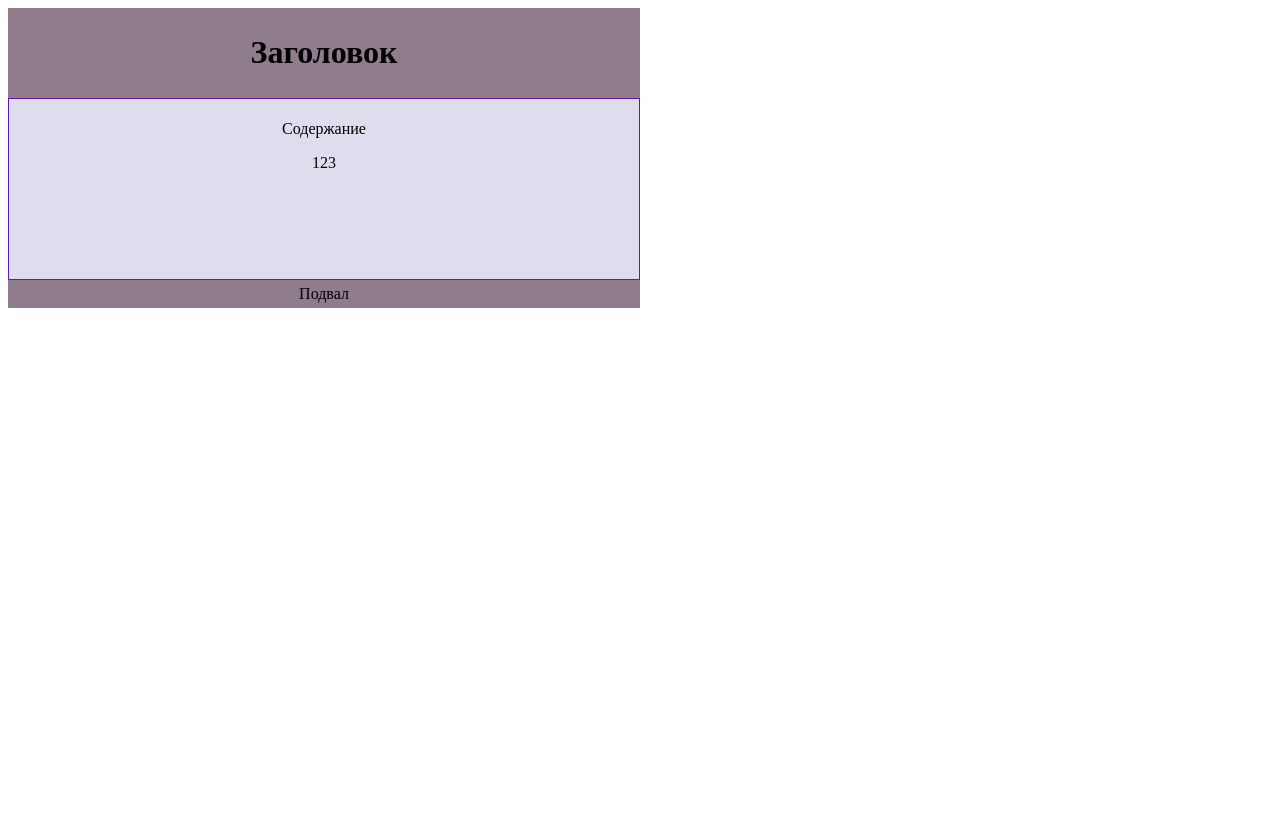
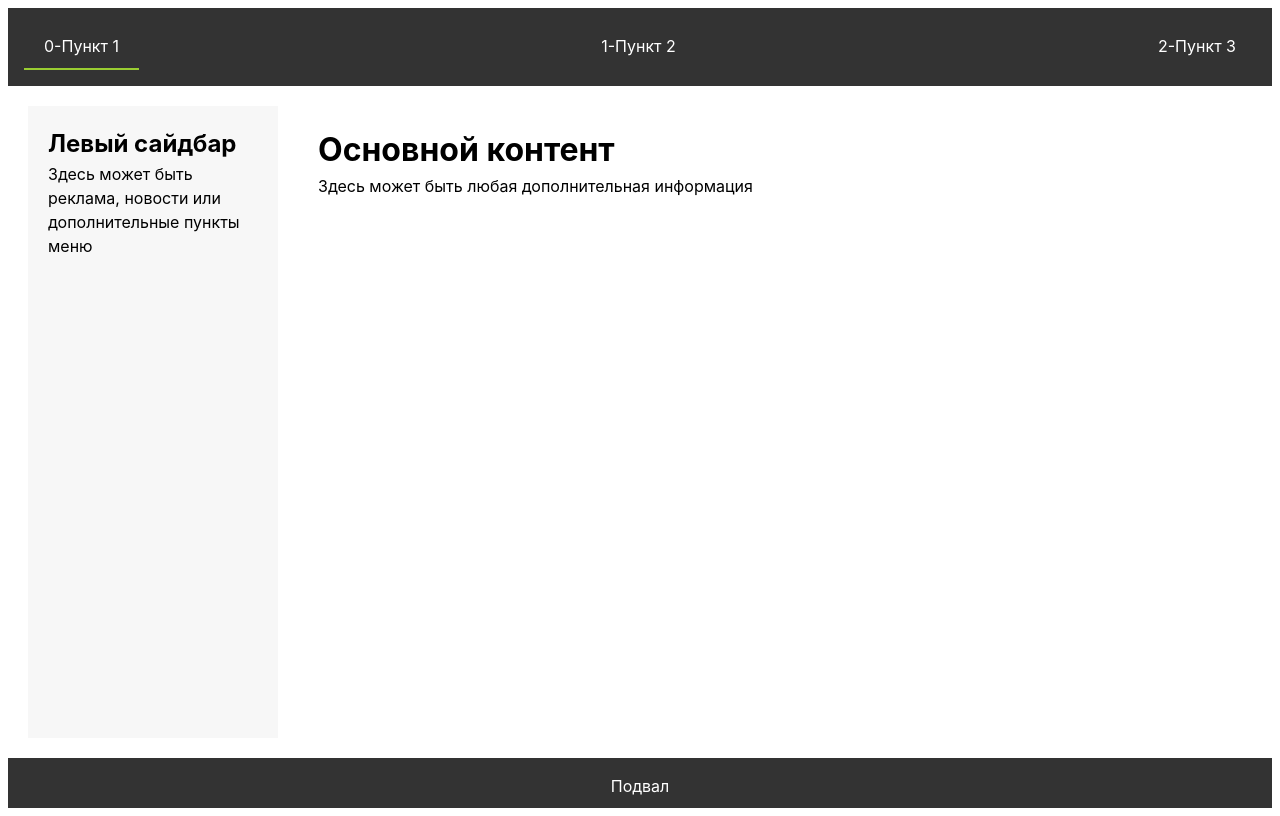
Before and after one commit to StressTest333/ver1, a Svelte app: page / in a window 1280 px wide. Built offline with nearby package versions, Linux system fonts and the light colour scheme.

Commit message:
new_zad1

```diff
--- a/src/App.svelte
+++ b/src/App.svelte
@@ -1,41 +1,187 @@
-<div class="card">
-    <div class ='header'>
-        <h1>Заголовок</h1>
+<script>
+  import Comp1 from "./lib/Comp1.svelte";
+  import Comp2 from "./lib/Comp2.svelte";
+  import Comp3 from "./lib/Comp3.svelte";
+  import TopMenu from "./lib/TopMenu.svelte";
+
+  import DetectMessage from "./lib/Detector.svelte";
+
+  //Массив объектов, содержащий ссылки на 3 компонента
+  const options = [
+    { component: Comp1 },
+    { component: Comp2 },
+    { component: Comp3 },
+  ];
+
+  let selected = options[0]; //компонент по умолчанию
+  let active_item = 0;
+
+  /**
+   * @param {number} idcomp
+   */
+  function SelectComp(idcomp) {
+    //Функция вызывается из верхнего меню и определяет
+    //выбранный пользователем компонент
+    selected = options[idcomp];
+    active_item = idcomp;
+  }
+
+  let current_message;
+
+  /*
+   * @param {string} mess - текст сообщения
+  */
+  function SendMessage(mess) {
+    //функция вызывается из компонентов Comp1, Comp2 и Comp3
+    //Каждый из них формирует свое сообщение, к-е передается
+    //через аргумент mess  и определяет переменную current_message.
+    //Current_message передается в компонент Detector через prop messagefrom
+    current_message = mess;
+    clicked = true;
+    setTimeout(() => {
+      clicked = false;
+    }, 200);
+  }
+
+  let clicked = false;
+</script>
+
+<main>
+  <div class="holy-grail">
+    <header>
+      <nav>
+        <TopMenu {SelectComp} act_idx={active_item} />
+      </nav>
+    </header>
+
+    <div class="container">
+      <div class="left-sidebar">
+        <h2>Левый сайдбар</h2>
+        <p>Здесь может быть реклама, новости или дополнительные пункты меню</p>
+      </div>
+
+      <div class="main-content">
+        <h1>Основной контент</h1>
+
+        <!-- Динамические компоненты -->
+        <!-- <svelte:component
+          this={selected.component}
+          app_function={SendMessage}
+        />
+
+      </div>
+      <div class="right-sidebar">
+        <h2>Правый сайдбар </h2>
+        <!-- <DetectMessage messagefrom={current_message} /> -->
+         Здесь может быть любая дополнительная информация
+      </div>
     </div>
-
-    <div class ='content'>
-      <p>Содержание</p>
-        <p>123</p>
-    </div>
-
-    <div class ='footer'>Подвал</div>
+    <footer>
+      <p>Подвал</p>
+    </footer>
   </div>
+</main>
 
 <style>
-  .content{
-    border:1px solid rgb(95, 23, 190);
-    height: -webkit-fill-available;
-    height:100%;
-}
-  .card {
-    width: 50%;
+  /* Global styles */
+  :root {
+    font-family: Inter, system-ui, Avenir, Helvetica, Arial, sans-serif;
+    line-height: 1.5;
+    font-weight: 400;
+  }
+
+  * {
+    box-sizing: border-box;
+    margin: 0;
+    padding: 0;
+  }
+
+  .holy-grail {
     display: flex;
-    flex-flow: column;
-    background:#dde;
-    height: 300px;
-    justify-content: space-between;
-    background:#dde;
-    height: 300px;
+    flex-direction: column;
+    min-height: 100vh;
+  }
+
+  header {
+    background-color: #333;
+    color: #fff;
+    padding: 1em;
     text-align: center;
   }
-  .footer{
-    background: #8f7c8c;;
-  }
-  .header{
-    background: #8f7c8c;;
+
+  .container {
+    display: flex;
+    flex-wrap: wrap;
+    padding: 20px;
+    flex: 1;
   }
 
-  .content, .footer, .header{
-    padding:5px;
+  .left-sidebar {
+    flex: 1;
+    max-width: 250px;
+    margin-right: 20px;
+    background-color: #f7f7f7;
+    padding: 20px;
   }
+
+  .main-content {
+    flex: 3;
+    padding: 20px;
+  }
+
+  .right-sidebar {
+    flex: 1;
+    max-width: 250px;
+    margin-left: 20px;
+    background-color: #f7f7f7;
+    padding: 20px;
+  }
+
+  footer {
+    background-color: #333;
+    color: #fff;
+    padding: 1em;
+    text-align: center;
+    height: 50px;
+    margin-top: auto;
+  }
+
+  /* Медиа-запросы - обеспечение респонсивности */
+  @media (max-width: 1200px) {
+    .left-sidebar,
+    .right-sidebar {
+      flex: 0 0 200px;
+    }
+  }
+
+  @media (max-width: 992px) {
+    .left-sidebar,
+    .right-sidebar {
+      flex: 0 0 150px;
+    }
+  }
+
+  @media (max-width: 768px) {
+    .container {
+      flex-direction: column;
+    }
+    .left-sidebar,
+    .right-sidebar {
+      max-width: 100%;
+      margin: 20px 0;
+    }
+    .main-content {
+      flex: 1;
+    }
+  }
+
+  /* Перенесен в TopMenu */
+  /* @media (max-width: 480px) {
+  header nav ul {
+    flex-direction: column;
+  }
+  header nav li {
+    margin-right: 0;
+  }
+} */
 </style>
--- /dev/null
+++ b/src/lib/Comp1.svelte
@@ -0,0 +1,71 @@
+<script>
+    /**
+     * функция, переключающая компоненты
+     */
+    export let app_function;
+    // export let parr
+    // let arr = parr//[1, 2, 3, 4, 5];
+    import { tarr } from "./store.js";
+
+    function addItem() {
+        if ($tarr.length == 0) {
+            $tarr = [...$tarr, 0];
+        } else {
+            $tarr = [...$tarr, Math.max(...$tarr) + 1];
+        }
+    }
+
+    const removeItem = () => {
+        $tarr.splice(0, 1);
+        $tarr = [...$tarr];
+        console.log($tarr);
+    };
+    let flt = 0.1;
+    const filterby = (idx) => {
+        flt = idx;
+    };
+</script>
+
+<div class="wrapper">
+    <h1>Массивы и циклы</h1>
+
+    <div>
+        {#each $tarr.filter((el) => el != flt) as item, i (Math.floor(Math.random() * 100000))}
+            <!-- svelte-ignore a11y-click-events-have-key-events -->
+            <!-- svelte-ignore a11y-no-static-element-interactions -->
+            <div on:click={() => filterby(item)}>
+                {item}-{i}-{Math.floor(Math.random() * 100000)}
+            </div>
+        {:else}
+            Массив пуст
+        {/each}
+    </div>
+
+    <div>
+        <button on:click={addItem}>Добавить</button>
+    </div>
+    <div>
+        <button disabled={$tarr.length == 0} on:click={removeItem}
+            >Удалить</button
+        >
+    </div>
+    <div>
+        <button on:click={() => app_function("Сообщение от Comp1")}
+            >Кнопка 1</button
+        >
+    </div>
+</div>
+
+<style>
+    button {
+        width: 100px;
+        height: 50px;
+        background-color: red;
+        color: azure;
+    }
+    .wrapper {
+        border: 1px solid silver;
+        border-radius: 30px;
+        padding: 30px;
+    }
+</style>
--- /dev/null
+++ b/src/lib/Comp2.svelte
@@ -0,0 +1,48 @@
+<script>
+    export let app_function;
+    import { tarr } from "./store.js";
+
+    let s = 0;
+    /**
+     * @param {number} n  - текущий элемент массива
+     */
+    function ff(n) {
+        if (n % 2 == 0) {
+            s += n;
+        }
+        return n % 2 == 0;
+    }
+</script>
+
+<div class="wrapper">
+    <h1>Component 2</h1>
+    <div class="nums">
+        {[...$tarr.filter(ff)].join("+")}
+        =
+        {$tarr.filter((x) => x % 2 == 0).reduce((acc, curr) => acc + curr, 0)}
+        {s}
+
+    </div>
+    <div>
+        <button on:click={() => app_function("Сообщение от Comp2")}
+            >Кнопка 2</button
+        >
+    </div>
+</div>
+
+<style>
+    button {
+        width: 100px;
+        height: 50px;
+        background-color: blue;
+        color: azure;
+    }
+    .nums {
+        display: flex;
+    }
+    .wrapper {
+        border: 1px solid silver;
+        border-radius: 30px;
+        padding: 30px;
+    }
+</style>
--- /dev/null
+++ b/src/lib/Comp3.svelte
@@ -0,0 +1,54 @@
+<script>
+    export let app_function;
+    let coll = [
+        { num: 1, arr: ["a", "b"] },
+        { num: 2, arr: ["c", "d"] },
+        { num: 3, arr: ["e", "f"] },
+    ];
+    let selected_1;
+    let selected_2;
+    // console.log(coll[selected_1].arr)
+</script>
+
+<div class="wrapper">
+    <div>
+        <select bind:value={selected_1}>
+            <option  selected disabled>Выберите</option>
+            {#each coll as item, i}
+                <option value={i}>
+                    {item.num}
+                </option>
+            {/each}
+        </select>
+
+        <p>{selected_1}</p>
+    </div>
+
+    <div>
+        <select bind:value={selected_2}>
+            <option  selected disabled>Выберите</option>
+            {#if selected_1 >= 0}
+                {#each coll[selected_1].arr as item, i}
+                    <option value={i}>
+                        {item}
+                    </option>
+                {/each}
+            {/if}
+        </select>
+
+        <p>{selected_2}</p>
+    </div>
+</div>
+
+<style>
+
+    .wrapper {
+        display: flex;
+        border: 1px solid silver;
+        border-radius: 30px;
+        padding: 20px;
+    }
+    .wrapper >div{
+        margin-left: 20px;
+    }
+</style>
--- /dev/null
+++ b/src/lib/Detector.svelte
@@ -0,0 +1,15 @@
+<script>
+    export let messagefrom;
+</script>
+
+<h2 class="message">
+    {#if messagefrom}
+        {messagefrom}
+    {/if}
+</h2>
+
+<style>
+    .message {
+        letter-spacing: 3px;
+    }
+</style>
--- /dev/null
+++ b/src/lib/TopMenu.svelte
@@ -0,0 +1,58 @@
+<script>
+    let menu_items = ["Пункт 1", "Пункт 2", "Пункт 3"];
+    /**
+     * @prop {function} - ссылка на функцию, переключащую компоненты;
+     */
+    export let SelectComp; //ссылка на функцию, переключащую компоненты; находится в App
+    let active_idx = 0; //индекс активного пункта меню -> переделан на props
+
+    /**
+     *@prop {number} - id выбранного пункта
+     */
+    export let act_idx; // = 0;
+</script>
+
+<div class="menu-items">
+    {#each menu_items as item, i}
+        <!-- svelte-ignore a11y-no-static-element-interactions -->
+        <!-- svelte-ignore a11y-click-events-have-key-events -->
+        <div
+            class:active={act_idx == i}
+            on:click={() => {
+                SelectComp(i);
+                //active_idx = i;
+            }}
+        >
+            {i}-{item}
+        </div>
+    {/each}
+</div>
+
+<style>
+    /* https://codepen.io/Gogh/pen/eYpjbKp */
+    .menu-items {
+        display: flex;
+        justify-content: space-between;
+    }
+    .active {
+        border-bottom: 2px solid yellowgreen;
+        transition: 0.5s all ease-out;
+    }
+
+    .menu-items > div {
+        padding: 10px 20px;
+        cursor: pointer;
+    }
+    .menu-items > div:hover {
+        background-color: #f0f0f0;
+        color: rgb(37, 35, 35);
+    }
+
+    /* этот медиа-запрос теперь нужно убрать из App */
+    @media (max-width: 480px) {
+        div.menu-items {
+            flex-direction: column;
+            align-items: center;
+        }
+    }
+</style>
--- /dev/null
+++ b/src/lib/store.js
@@ -0,0 +1,2 @@
+import { writable } from 'svelte/store';
+export const tarr = writable([...Array(10).keys()]) //[1,2,3,4]);
```
Also changed, not shown: 5 other files (tests, documents, lock files or other folders).
